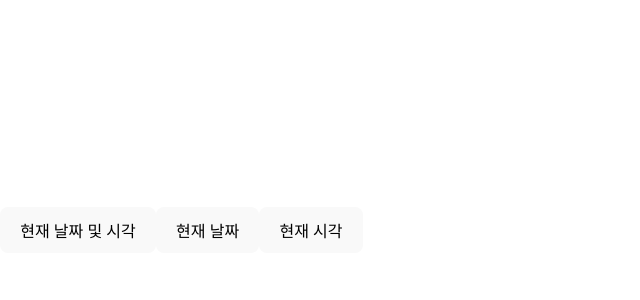
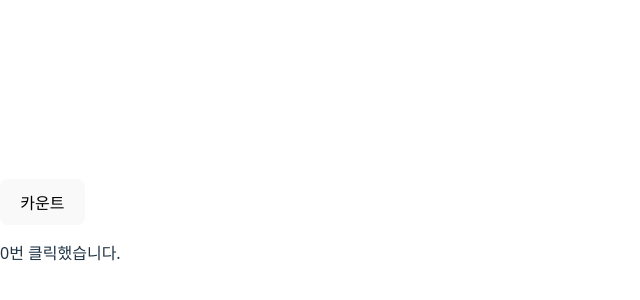
Before and after one commit to yeen322/react, a React (Vite) app in the folder my-react/: page / in a window 1280 px wide. Shown: the part 170-470 px from the top of the page, without its empty margins (0-640 px from the left). Built offline with nearby package versions, Linux system fonts and the light colour scheme.

Commit message:
main.jsx

```diff
--- a/my-react/src/main.jsx
+++ b/my-react/src/main.jsx
@@ -4,13 +4,17 @@ import './index.css'
 import EventKey from "../2-js-example/3/EventKey.jsx";
 import EventArgs from "../2-js-example/3/EventArgs.jsx";
 import EventArgs2 from "../2-js-example/3/EventArgs2.jsx";
+import StateParent from "../2-js-example/3/StateParent.jsx";
+import StateBasic from "../js-example/StateBasic.jsx";
 
 
 
 createRoot(document.getElementById('root')).render(
     <StrictMode>
         {/*<EventKey/>*/}
-        <EventArgs2/>
+        {/*<EventArgs2/>*/}
+        {/*<StateParent/>*/}
+        <StateBasic/>
     </StrictMode>
 
 )
```
